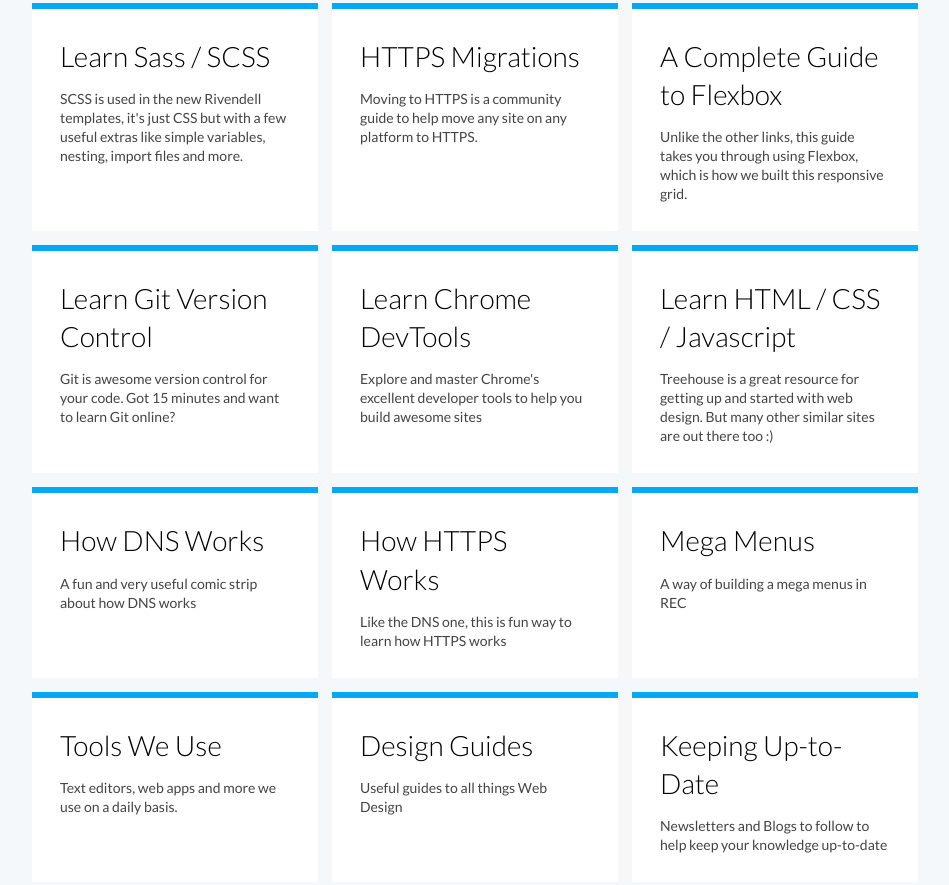
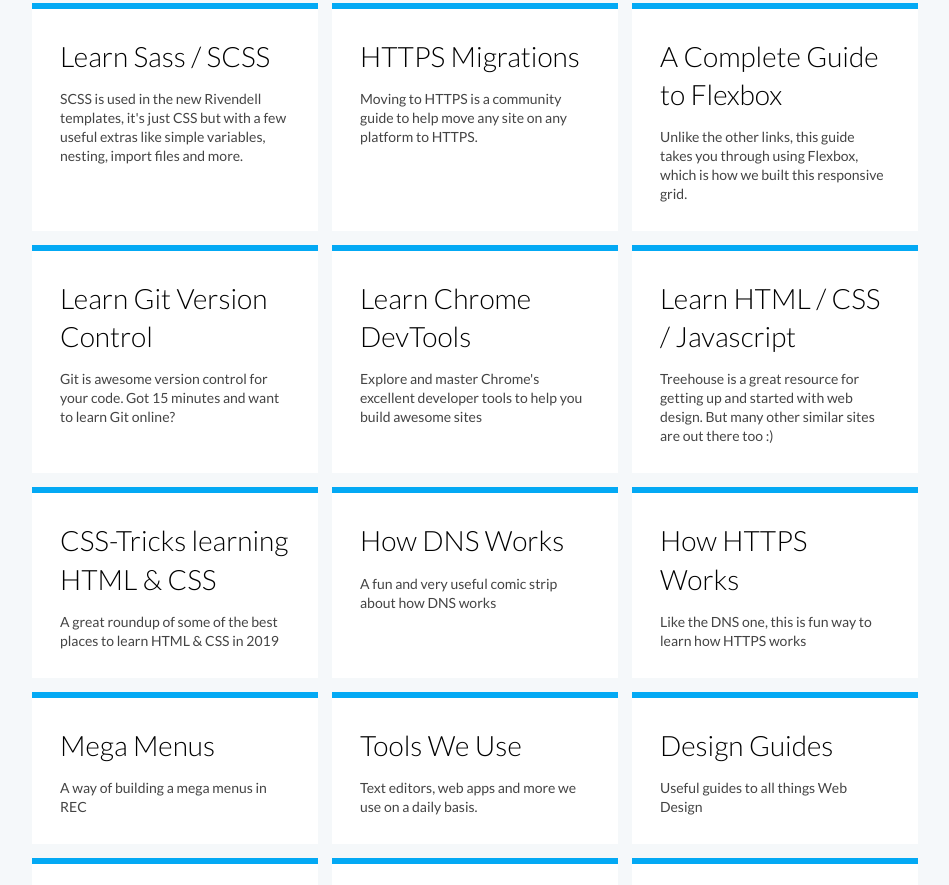
Before and after one commit to ReallyEasyCart/reallyeasycart.github.io, a plain HTML site: page learn.html in a window 1280 px wide. Shown: the part 392-1277 px from the top of the page, without its empty margins (165-1114 px from the left). Drawn offline with nearby package versions, Linux system fonts and the light colour scheme.

Commit message:
feat: added css-ticks modern list of where to learn html/css

```diff
--- a/learn.html
+++ b/learn.html
@@ -83,6 +83,13 @@
             </section>
 
             <section class="unit">
+                <a href="https://css-tricks.com/where-do-you-learn-html-css-in-2019/" class="unit-inner">
+                    <h1>CSS-Tricks learning HTML & CSS</h1>
+                    <p>A great roundup of some of the best places to learn HTML & CSS in 2019</p>
+                </a>
+            </section>
+
+            <section class="unit">
                 <a href="https://howdns.works/" class="unit-inner">
                     <h1>How DNS Works</h1>
                     <p>A fun and very useful comic strip about how DNS works</p>
```
